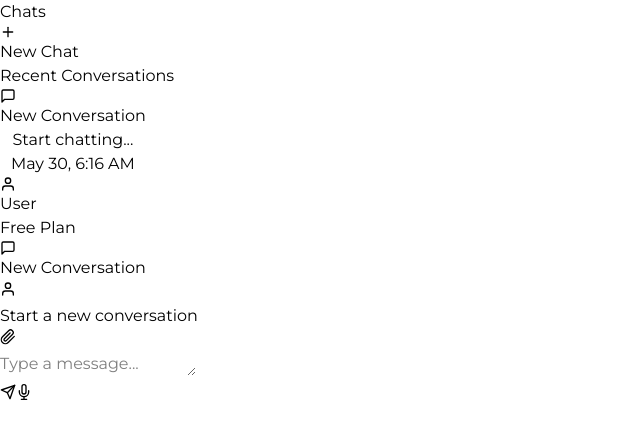
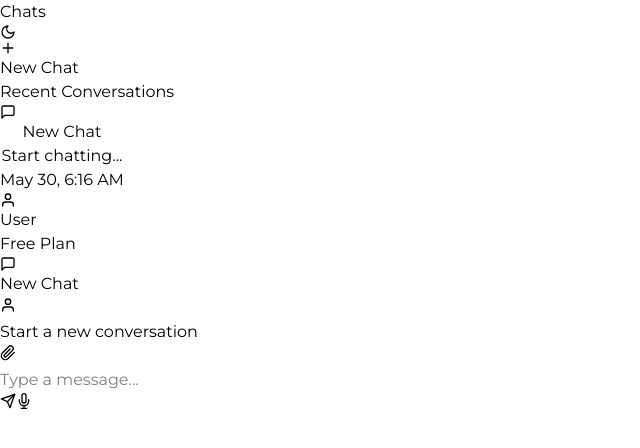
Before and after one commit to Oluwasuyi-Timilehin/realChat, a React (Vite) app in the folder intro/: page /chatpage in a window 1280 px wide. Shown: the top 448 px of the page, without its empty margins (0-640 px from the left). Built offline with nearby package versions, Linux system fonts and the light colour scheme.

Commit message:
Refactor Chatwindow and InputBox components: update chat title for clarity, enhance InputBox styles for improved UI, and add moon icon to Sidewindow for theme toggle.

```diff
--- a/intro/src/components/Chatwindow.jsx
+++ b/intro/src/components/Chatwindow.jsx
@@ -10,7 +10,7 @@ const Chatwindow = () => {
   const [chats, setChats] = useState([
     {
       id: "chat-1",
-      title: "New Conversation",
+      title: "New Chat",
       preview: "Start chatting...",
       date: new Date(),
       unread: false,
--- a/intro/src/components/InputBox.jsx
+++ b/intro/src/components/InputBox.jsx
@@ -30,18 +30,18 @@ const InputBox = ({ onSend, isTyping, className = "" }) => {
   }, [input]);
 
   return (
-    <div className={`${className}`}>
+    <div className="px-2 py-3 bg-white flex flex-col gap-2 relative">
       {isTyping && (
-        <div className="text-xs text-gray-500 mb-2 px-2">
+        <div className="text-xs text-zinc-500 mb-2 px-2">
           Assistant is typing...
         </div>
       )}
-      <div className="flex items-end gap-2">
-        <button className="p-2 text-gray-500 hover:text-gray-700 rounded-full hover:bg-gray-100">
+      <div className="flex items-center justify-center gap-2">
+        <button className="p-2 cursor-pointer text-zinc-500 hover:text-zinc-700 rounded-full hover:bg-zinc-100">
           <FiPaperclip />
         </button>
         <div className="flex-1 relative">
-          <textarea
+          <input
             ref={textareaRef}
             value={input}
             onChange={(e) => setInput(e.target.value)}
@@ -49,7 +49,7 @@ const InputBox = ({ onSend, isTyping, className = "" }) => {
             onCompositionStart={() => setIsComposing(true)}
             onCompositionEnd={() => setIsComposing(false)}
             placeholder="Type a message..."
-            className="w-full min-h-[40px] max-h-[150px] p-3 pr-10 border rounded-2xl focus:outline-none focus:ring-2 focus:ring-blue-300 resize-none"
+            className="w-full p-2 border border-zinc-400 rounded-md focus:outline-none focus:border-emerald-500 transition-all text-zinc-700"
             rows={1}
             disabled={isTyping}
           />
@@ -57,15 +57,15 @@ const InputBox = ({ onSend, isTyping, className = "" }) => {
         <button
           onClick={handleSubmit}
           disabled={!input.trim() || isTyping}
-          className={`p-3 rounded-full ${
+          className={`p-2 rounded-full ${
             input.trim()
-              ? "bg-blue-500 text-white hover:bg-blue-600"
-              : "text-gray-400 bg-gray-100"
+              ? "bg-emerald-500 text-white hover:bg-emerald-600"
+              : "text-zinc-400 "
           } transition`}
         >
           <FiSend />
         </button>
-        <button className="p-2 text-gray-500 hover:text-gray-700 rounded-full hover:bg-gray-100">
+        <button className="p-2 cursor-pointer text-zinc-500 hover:text-zinc-700 rounded-full hover:bg-zinc-100">
           <FiMic />
         </button>
       </div>
--- a/intro/src/components/Sidewindow.jsx
+++ b/intro/src/components/Sidewindow.jsx
@@ -1,4 +1,5 @@
 import { FiMessageSquare, FiTrash2, FiPlus, FiUser } from "react-icons/fi";
+import { LuMoon } from "react-icons/lu";
 import { format } from "date-fns";
 
 const Sidewindow = ({
@@ -9,9 +10,12 @@ const Sidewindow = ({
   onDeleteChat,
 }) => {
   return (
-    <div className="w-72 bg-white border-r flex flex-col h-full">
+    <div className="w-72 bg-white border-r border-zinc-400 flex flex-col h-full">
       <div className="p-4 space-y-4">
-        <p className="font-semibold text-zinc-700 text-xl">Chats</p>
+        <div className="flex justify-between items-center">
+          <p className="font-semibold text-zinc-700 text-xl">Chats</p>
+          <LuMoon className="cursor-pointer" />
+        </div>
         <button
           onClick={onNewChat}
           className="w-full flex items-center justify-center gap-2 bg-emerald-600 text-white py-2 px-4 rounded-lg hover:bg-emerald-700 transition cursor-pointer"
@@ -71,7 +75,7 @@ const Sidewindow = ({
         </div>
       </div>
 
-      <div className="p-4 border-t border-zinc-400">
+      <div className="p-3 border-t border-zinc-400">
         <div className="flex items-center gap-3">
           <div className="w-8 h-8 rounded-full bg-emerald-100 flex items-center justify-center">
             <FiUser className="text-emerald-500" />
```
